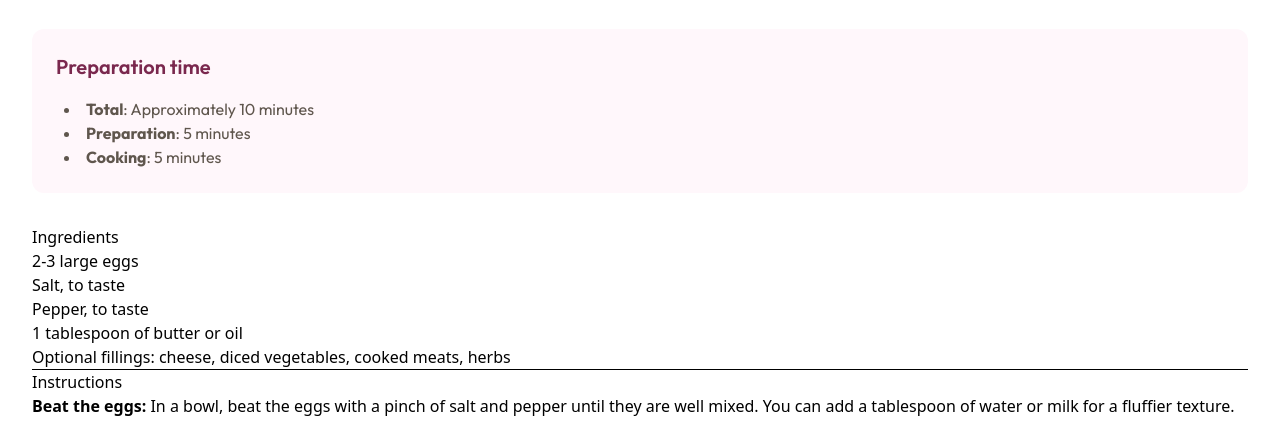
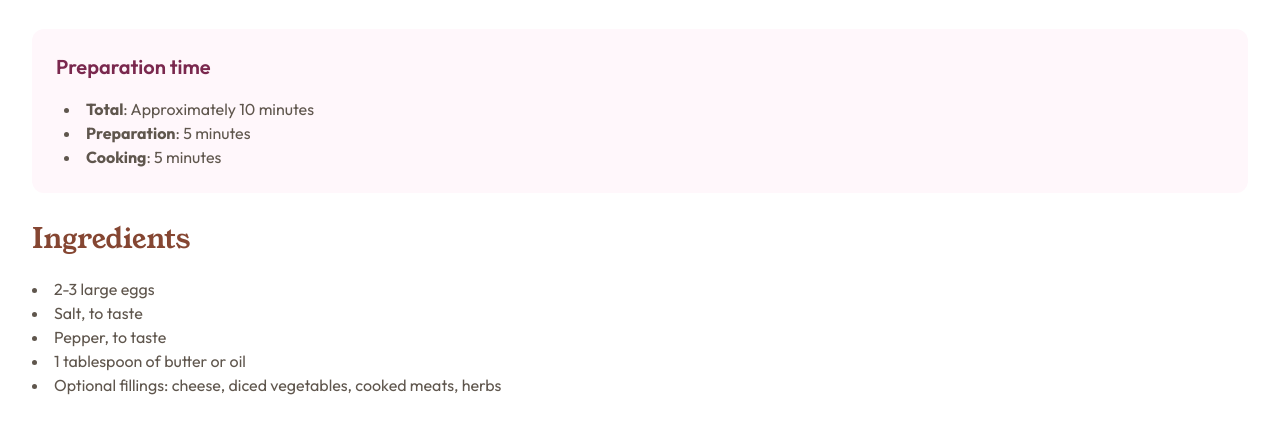
Before and after one commit to jeffgrahamcodes/recipe-page, a website: page src/index.html in a window 1280 px wide. Shown: the part 326-748 px from the top of the page. Drawn offline with Linux system fonts and the light colour scheme.

Commit message:
style ingredients

```diff
--- a/src/index.html
+++ b/src/index.html
@@ -54,9 +54,15 @@
               </li>
             </ul>
           </section>
-          <section>
-            <h2>Ingredients</h2>
-            <ul>
+          <section class="mb-4">
+            <h2
+              class="font-(family-name:--font-young-serif) text-[28px] text-(--brown-800) mb-3 leading-none"
+            >
+              Ingredients
+            </h2>
+            <ul
+              class="text-(--stone-600) font-(family-name:--font-outfit) list-disc list-inside"
+            >
               <li>2-3 large eggs</li>
               <li>Salt, to taste</li>
               <li>Pepper, to taste</li>
```
Also changed, not shown: src/output.css.
